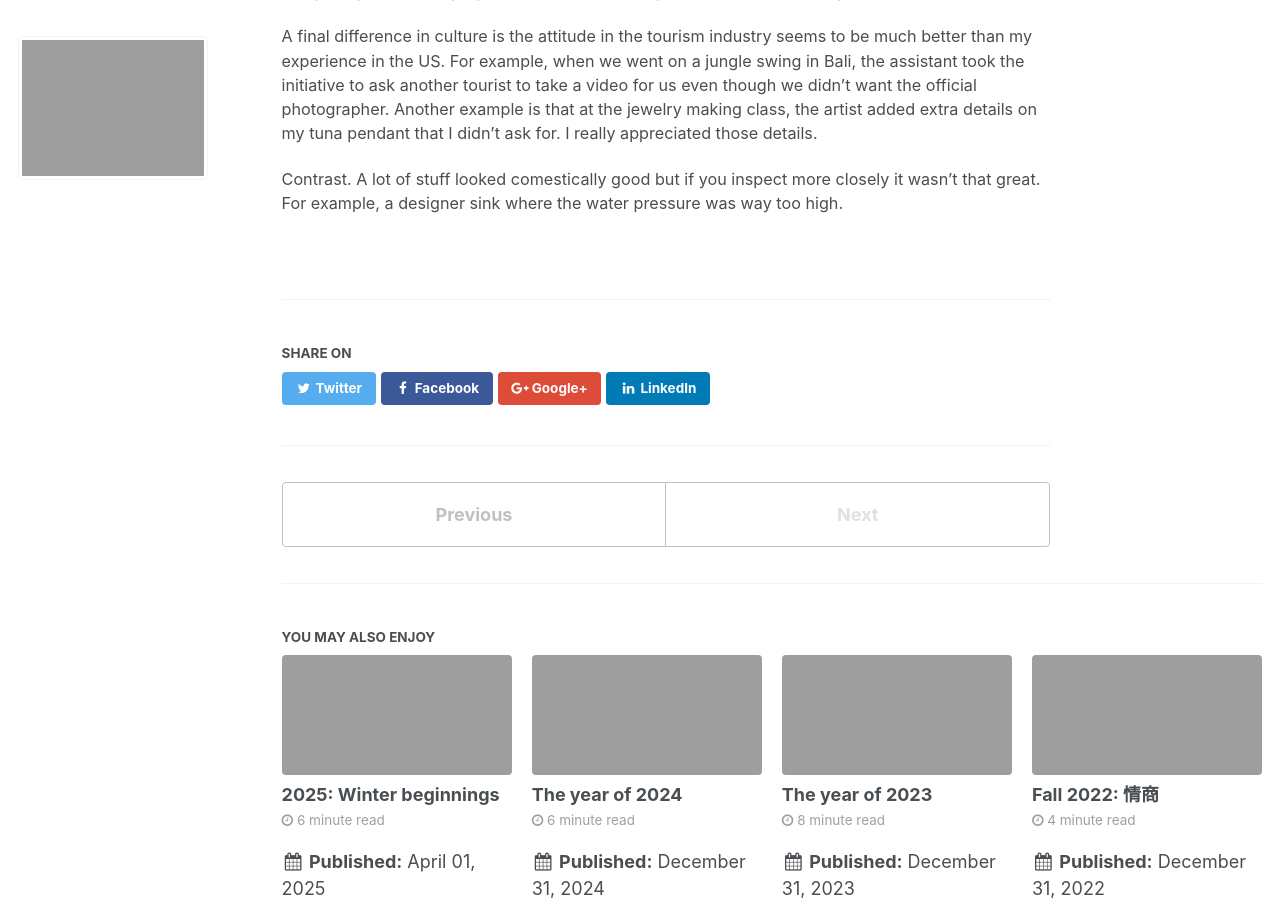
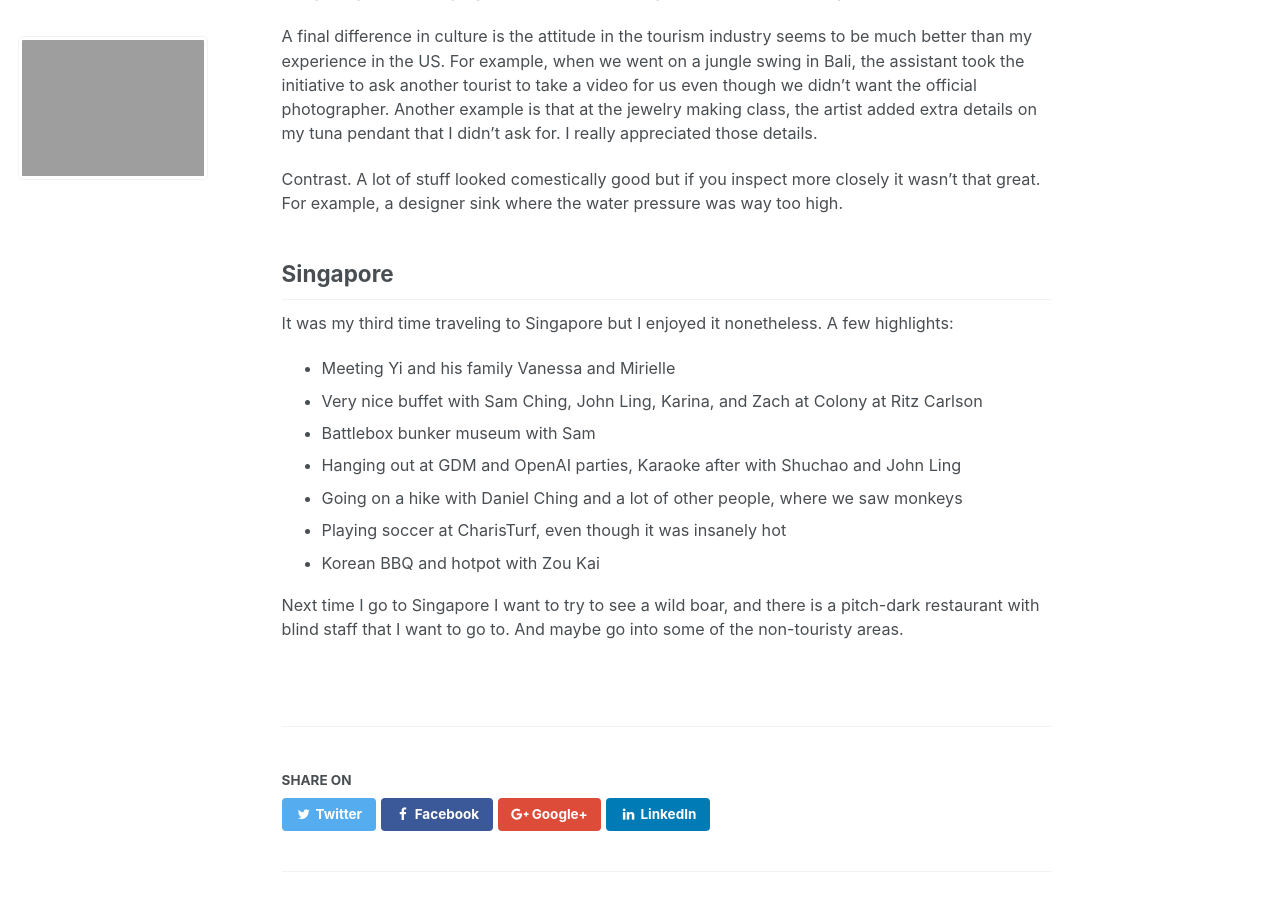
Before and after one commit to jasonwei20/jasonwei20.github.io, a Jekyll site: the page built from _posts/2025-07-01-blog-post-25.md, in a window 1280 px wide and 900 px high, scrolled down 1101 px. Built offline with Jekyll 4.4.1, drawn with Linux system fonts in a browser that asks for light colours; some of the changed text lies outside the part shown.

Commit message:
Update 2025-07-01-blog-post-25.md

```diff
--- a/_posts/2025-07-01-blog-post-25.md
+++ b/_posts/2025-07-01-blog-post-25.md
@@ -12,3 +18,16 @@ My view of poverty was also different in Bali compared to the US. In Bali, I cou
 A final difference in culture is the attitude in the tourism industry seems to be much better than my experience in the US. For example, when we went on a jungle swing in Bali, the assistant took the initiative to ask another tourist to take a video for us even though we didn’t want the official photographer. Another example is that at the jewelry making class, the artist added extra details on my tuna pendant that I didn’t ask for. I really appreciated those details.
 
 Contrast. A lot of stuff looked comestically good but if you inspect more closely it wasn’t that great. For example, a designer sink where the water pressure was way too high.
+
+## Singapore
+
+It was my third time traveling to Singapore but I enjoyed it nonetheless. A few highlights:
+- Meeting Yi and his family Vanessa and Mirielle
+- Very nice buffet with Sam Ching, John Ling, Karina, and Zach at Colony at Ritz Carlson
+- Battlebox bunker museum with Sam
+- Hanging out at GDM and OpenAI parties, Karaoke after with Shuchao and John Ling
+- Going on a hike with Daniel Ching and a lot of other people, where we saw monkeys
+- Playing soccer at CharisTurf, even though it was insanely hot
+- Korean BBQ and hotpot with Zou Kai
+
+Next time I go to Singapore I want to try to see a wild boar, and there is a pitch-dark restaurant with blind staff that I want to go to. And maybe go into some of the non-touristy areas.
```
Also changed, not shown: other parts of _posts/2025-07-01-blog-post-25.md (+6 -0 lines).
